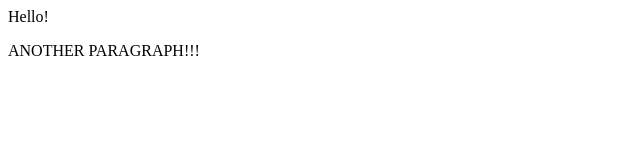
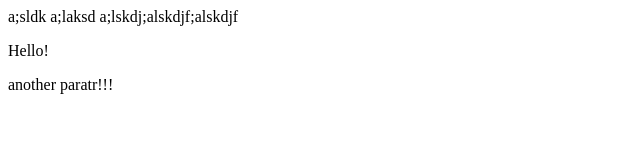
Before and after one commit to JustinMerkel/getTest, a plain HTML site: page index.html in a window 1280 px wide. Shown: the whole page, without its empty margins (0-640 px from the left). Drawn offline with Linux system fonts and the light colour scheme.

Commit message:
started working on feature 1

```diff
--- a/index.html
+++ b/index.html
@@ -1,12 +1,20 @@
 <!DOCTYPE HTML PUBLIC "-//W3C//DTD HTML 4.0 Transitional//EN">
 <html>
 <head>
+
+<feature-1>
+	a;sldk
+	a;laksd
+	a;lskdj;alskdjf;alskdjf
+</feature-1>
 
 </head>
 <body lang="en-US" dir="ltr" style="background: transparent">
 
 <p>Hello!</p>
 
-<p>ANOTHER PARAGRAPH!!!</p>
+<p>another paratr!!!</p>
+
+
 </body>
 </html>
```
